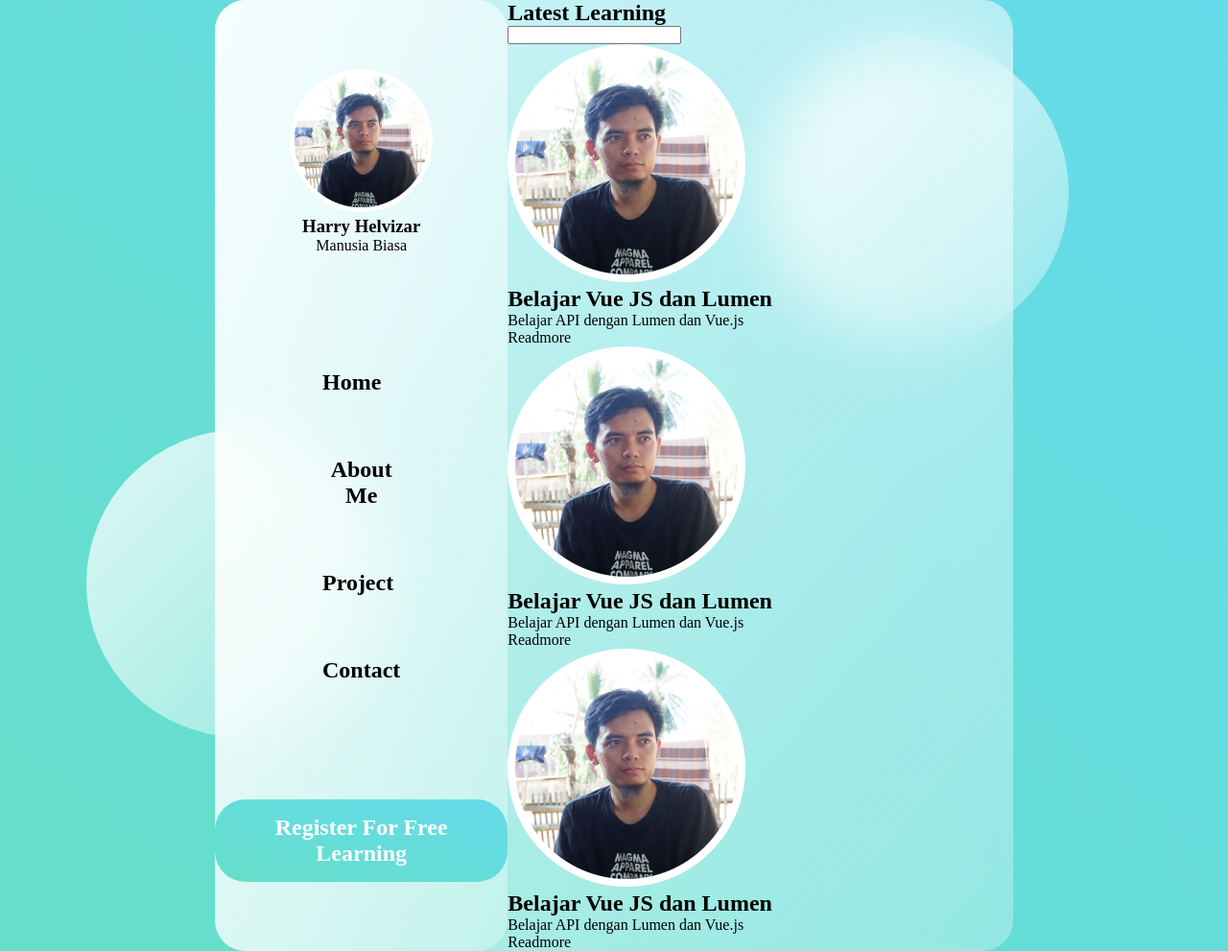
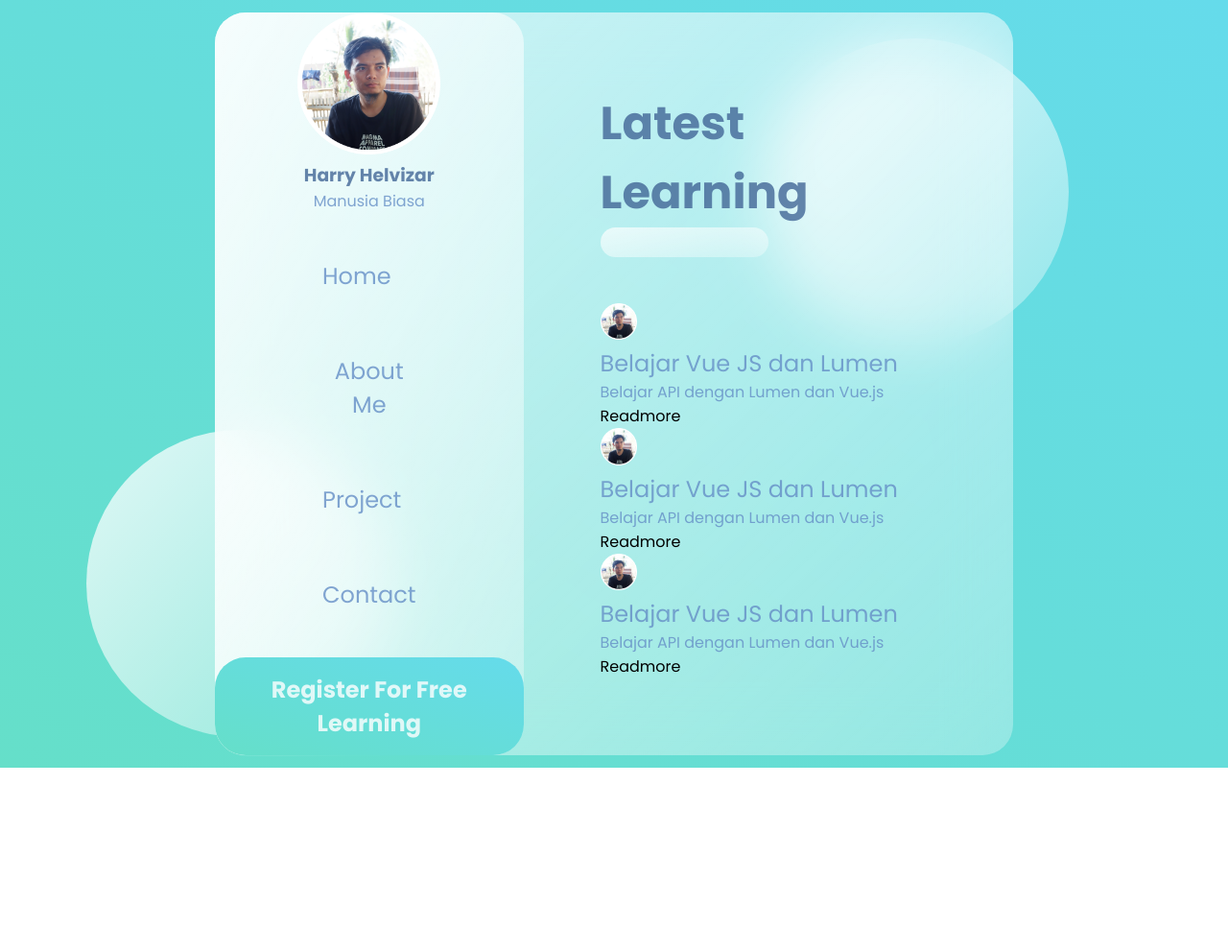
Before and after one commit to harryhelvizar/make-web-profile-html-css-01, a plain HTML site: page index.html in a window 1280 px wide. Shown: the whole page at 96% size. After the commit the page ends 800 px from the top, so only its background shows below. Drawn offline with Linux system fonts and the light colour scheme.

Commit message:
update style.css

```diff
--- a/style.css
+++ b/style.css
@@ -4,7 +4,28 @@
     box-sizing: border-box;
 }
 
-main{
+h1 {
+    color: #426696;
+    font-weight: 600;
+    font-size: 3rem;
+    opacity: 0.8;
+}
+
+h2,
+p {
+    color: #658ec6;
+    font-weight: 500;
+    opacity: 0.8;
+}
+
+h3 {
+    color: #426696;
+    font-weight: 600;
+    opacity: 0.8;
+}
+
+main {
+    font-family: "Poppins", sans-serif;
     min-height: 100vh;
     background: linear-gradient(to right top, #65dfc9, #65dbeb);
     display: flex;
@@ -12,46 +33,44 @@ main{
     justify-content: center;
 }
 
-.glass{
+.glass {
     background: white;
     min-height: 80vh;
     width: 65%;
     background: linear-gradient(to right bottom,
-        rgba(255, 255, 255, 0.7),
-        rgba(255, 255, 255, 0.3)
-    );
+            rgba(255, 255, 255, 0.7),
+            rgba(255, 255, 255, 0.3));
     border-radius: 2rem;
     z-index: 2;
     backdrop-filter: blur(2rem);
     display: flex;
 }
 
-.circle1,.circle2
-{
+.circle1,
+.circle2 {
     background: white;
     background: linear-gradient(to right bottom,
-    rgba(255, 255, 255, 0.8),
-    rgba(255, 255, 255, 0.3)
-    );
+            rgba(255, 255, 255, 0.8),
+            rgba(255, 255, 255, 0.3));
     height: 20rem;
     width: 20rem;
     position: absolute;
     border-radius: 50%;
 }
 
-.circle1{
+.circle1 {
     /* background-color: violet; */
     top: 5%;
     right: 13%;
 }
 
-.circle2{
+.circle2 {
     /* background-color: yellow; */
     bottom: 4%;
     left: 7%;
 }
 
-.dashboard{
+.dashboard {
     flex: 1;
     display: flex;
     flex-direction: column;
@@ -59,34 +78,61 @@ main{
     justify-content: space-evenly;
     text-align: center;
     background: linear-gradient(to right bottom,
-    rgba(255, 255, 255, 0.8),
-    rgba(255, 255, 255, 0.3)
-    );
+            rgba(255, 255, 255, 0.8),
+            rgba(255, 255, 255, 0.3));
     border-radius: 2rem;
 }
 
-.link{
+.link {
     display: flex;
     margin: 2rem 0rem;
     padding: 1rem 5rem;
     align-items: center;
 }
 
-.link h2{
+.link h2 {
     padding: 0rem 2rem;
 }
 
-.contents{
+.contents {
     flex: 2;
 }
 
-.register{
+.register {
     background: linear-gradient(to right top, #65dfc9, #65dbeb);
     border-radius: 2rem;
     color: white;
     padding: 1rem;
 }
 
-/* .register h2{
+.card img {
+    width: 11%;
+}
+
+.register h2 {
+    color: white;
+    font-weight: 600;
+}
+
+/* contents */
+
+.status {
+    margin-bottom: 3rem;
+}
+
+.status input {
+    background: linear-gradient(to right bottom,
+            rgba(255, 255, 255, 0.7),
+            rgba(255, 255, 255, 0.3));
+    border: none;
     width: 50%;
-} */
+    padding: 0.5rem;
+    border-radius: 2rem;
+}
+
+.contents{
+    margin: 5rem;
+    display: flex;
+    flex-direction: column;
+    justify-content: space-evenly;
+}
```
